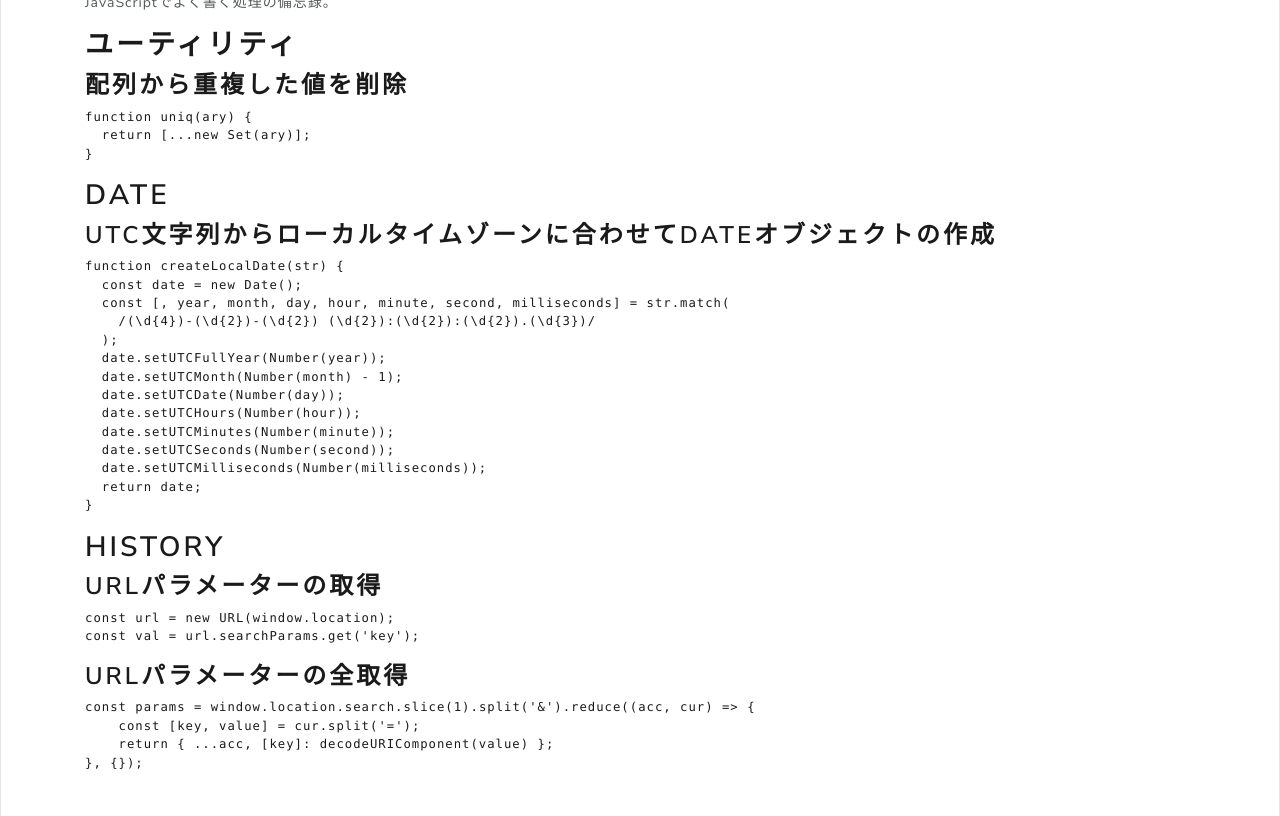
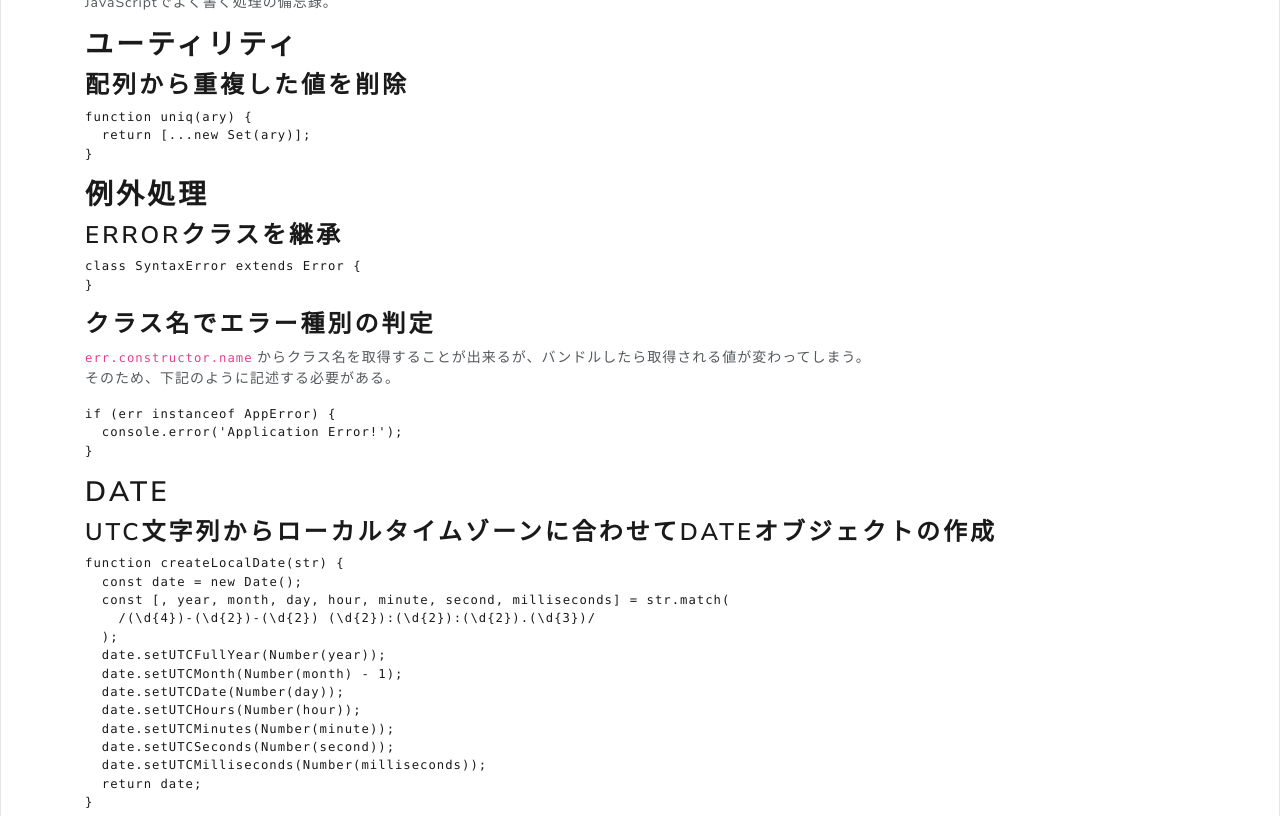
Before and after one commit to rikuson/rikuson, a Jekyll site: the page built from _posts/2022-04-13-javascript-boilerplates.md, in a window 1280 px wide and 900 px high, scrolled down 488 px, cut to the strip 84-900 px from the top of the window. Built offline with Jekyll 4.4.1, drawn with Linux system fonts in a browser that asks for light colours; nearby versions of some CDN libraries.

Commit message:
Add handling error

````diff
--- a/_posts/2022-04-13-javascript-boilerplates.md
+++ b/_posts/2022-04-13-javascript-boilerplates.md
@@ -14,6 +14,26 @@ JavaScriptでよく書く処理の備忘録。
 ```javascript
 function uniq(ary) {
   return [...new Set(ary)];
+}
+```
+
+## 例外処理
+
+### Errorクラスを継承
+
+```javascript
+class SyntaxError extends Error {
+}
+```
+
+### クラス名でエラー種別の判定
+
+`err.constructor.name` からクラス名を取得することが出来るが、バンドルしたら取得される値が変わってしまう。
+そのため、下記のように記述する必要がある。
+
+```javascript
+if (err instanceof AppError) {
+  console.error('Application Error!');
 }
 ```
 
````
